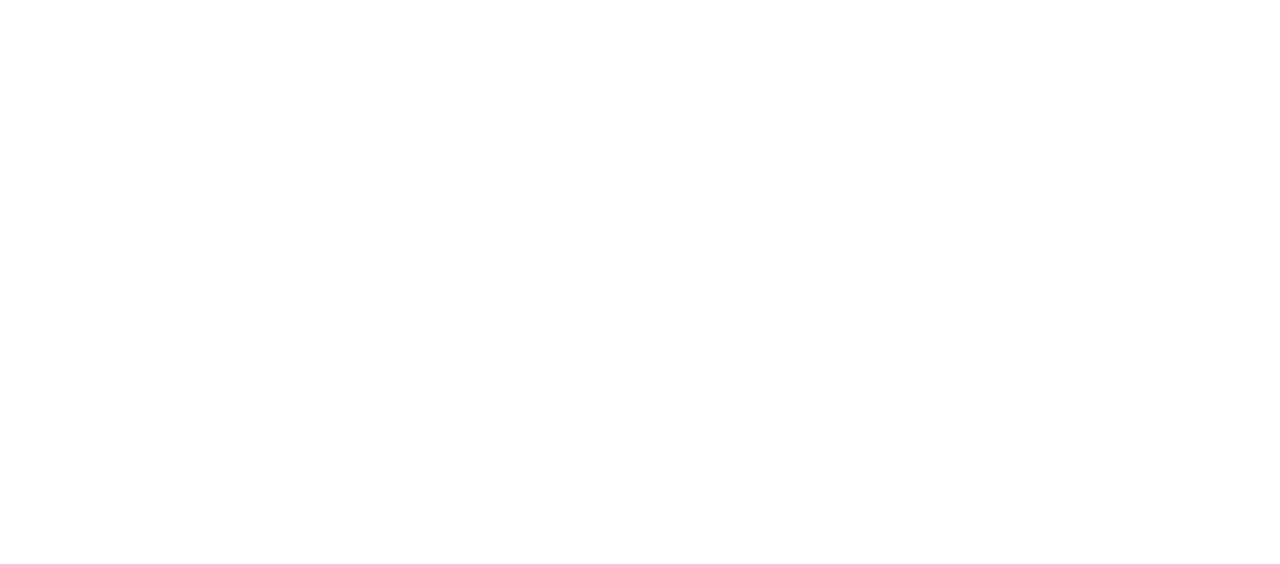
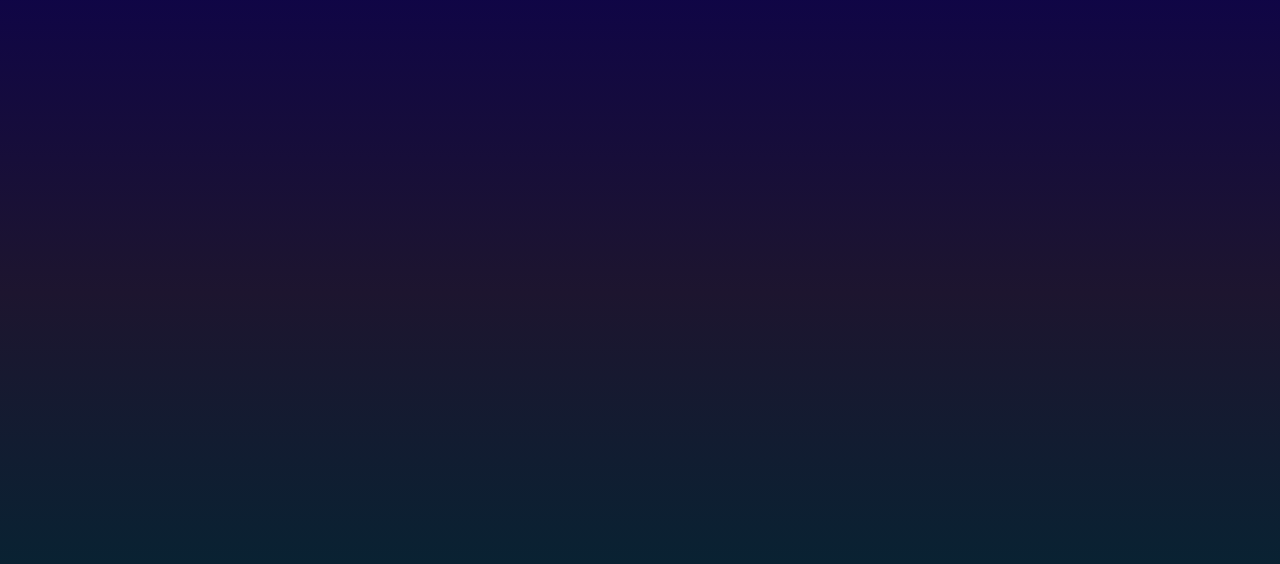
Before and after one commit to lwiebe/cryptoplace, a React (Vite) app: page / in a window 1280 px wide. Shown: the part 108-672 px from the top of the page. Built offline with nearby package versions, Linux system fonts and the light colour scheme.

Commit message:
global css

```diff
--- a/src/index.css
+++ b/src/index.css
@@ -9,4 +9,6 @@
 }
 .app{
     min-height: 100vh;
+    color: white;
+    background: linear-gradient(#0b004e, #1d152f, #002834);
 }
```
